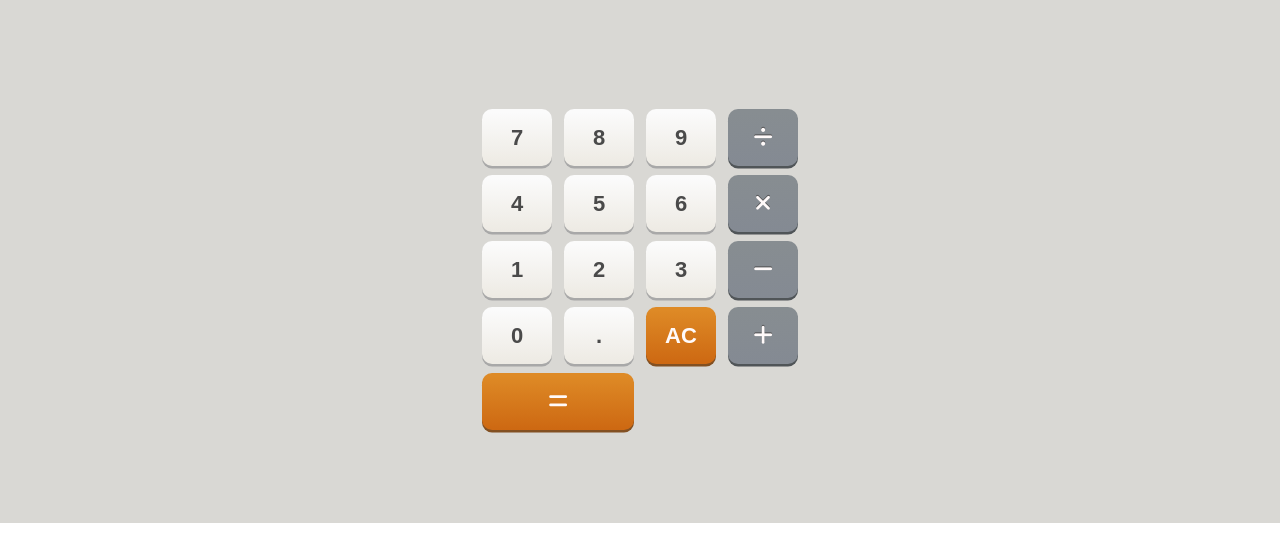
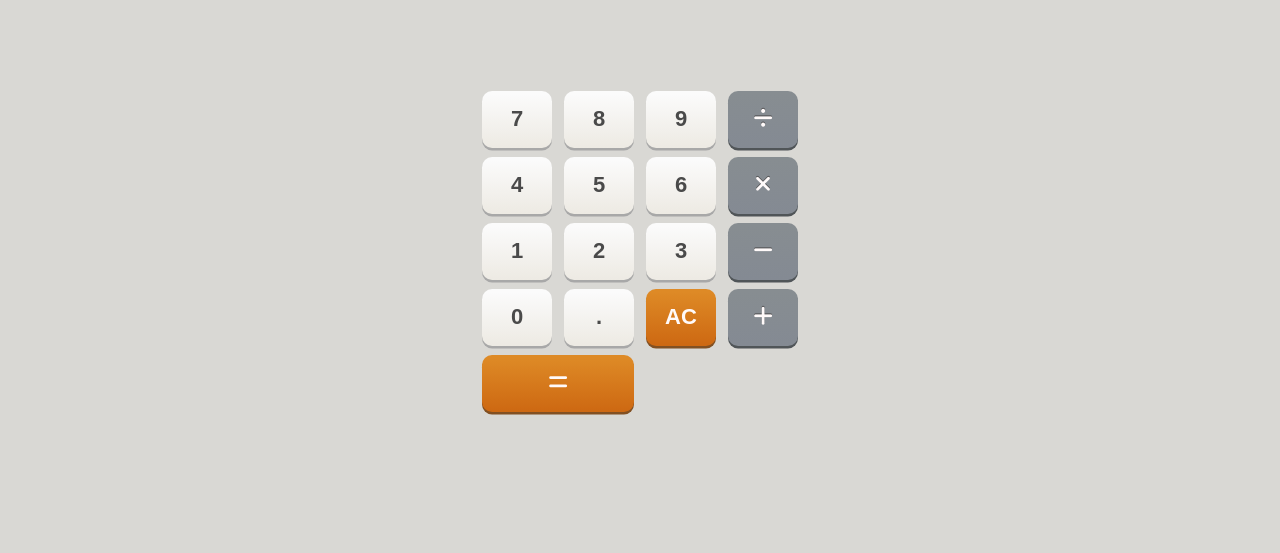
Before and after one commit to aleion/calculator, a plain HTML site: page index.html in a window 1280 px wide. Shown: the part 317-870 px from the top of the page. Before the commit the page ends 840 px from the top, so only its background shows below. Drawn offline with Linux system fonts and the light colour scheme.

Commit message:
ahora siiiii

```diff
--- a/index.html
+++ b/index.html
@@ -17,6 +17,7 @@
 </head>
 <body>
     <div class="calculator">
+        <div class="container">
         <div class="screen">
             <form name="calc">
                     <div class="light2"></div>
@@ -77,6 +78,7 @@
             <button class="btn-style equalBut span2" id="equalBut" type="button" onclick="equalButPress()"><i class="fas fa-equals"></i></button>
         </div>
     </div>
+    </div>
 
 
 </body>
--- a/style.css
+++ b/style.css
@@ -28,11 +28,17 @@ body{
 .calculator{
     width: 100%;
     height:  100vh;
+    padding: 35px 0px;
     background-color: rgb(217, 216, 212);
     display: grid;
     justify-items: center;
     grid-gap: 20px;
-    padding-top: 40px;
+    margin: 0px ;
+}
+.container{
+    display: grid;
+    justify-items: center;
+
 }
 
 .screen{
```
